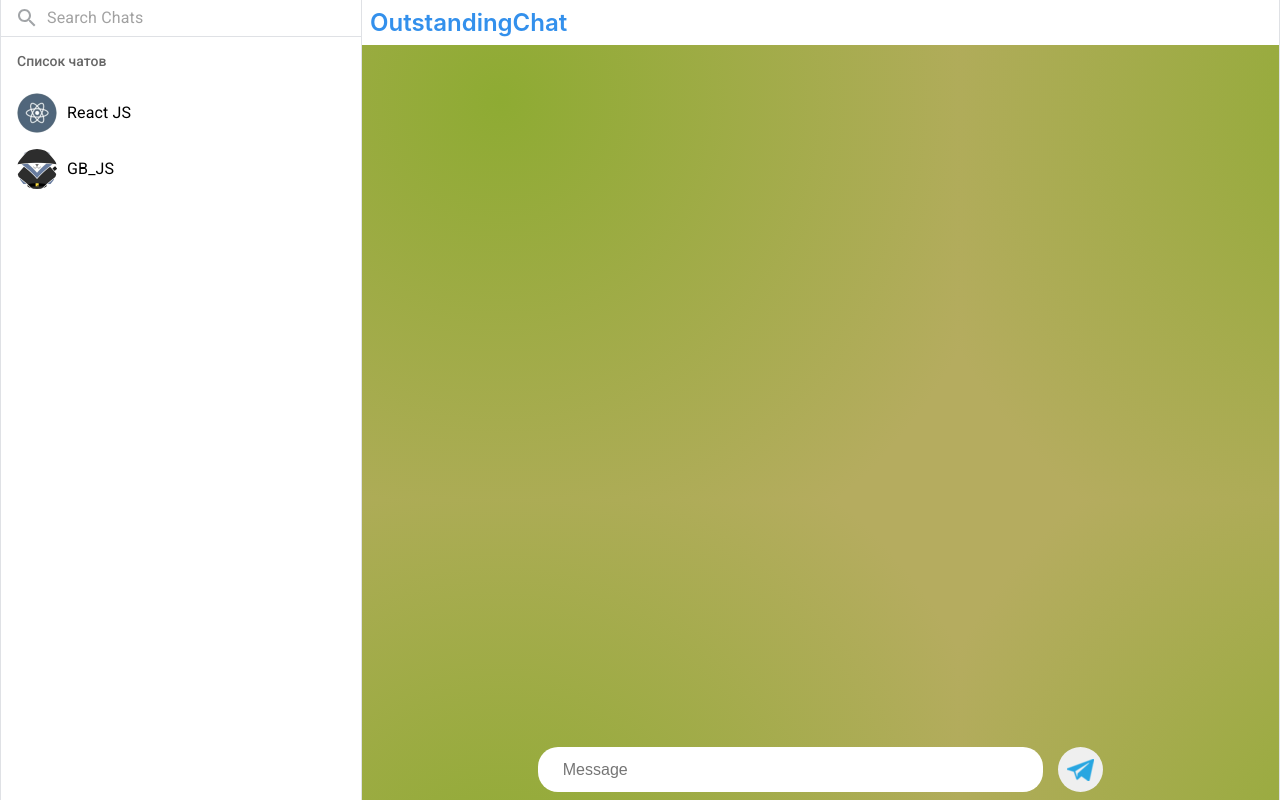
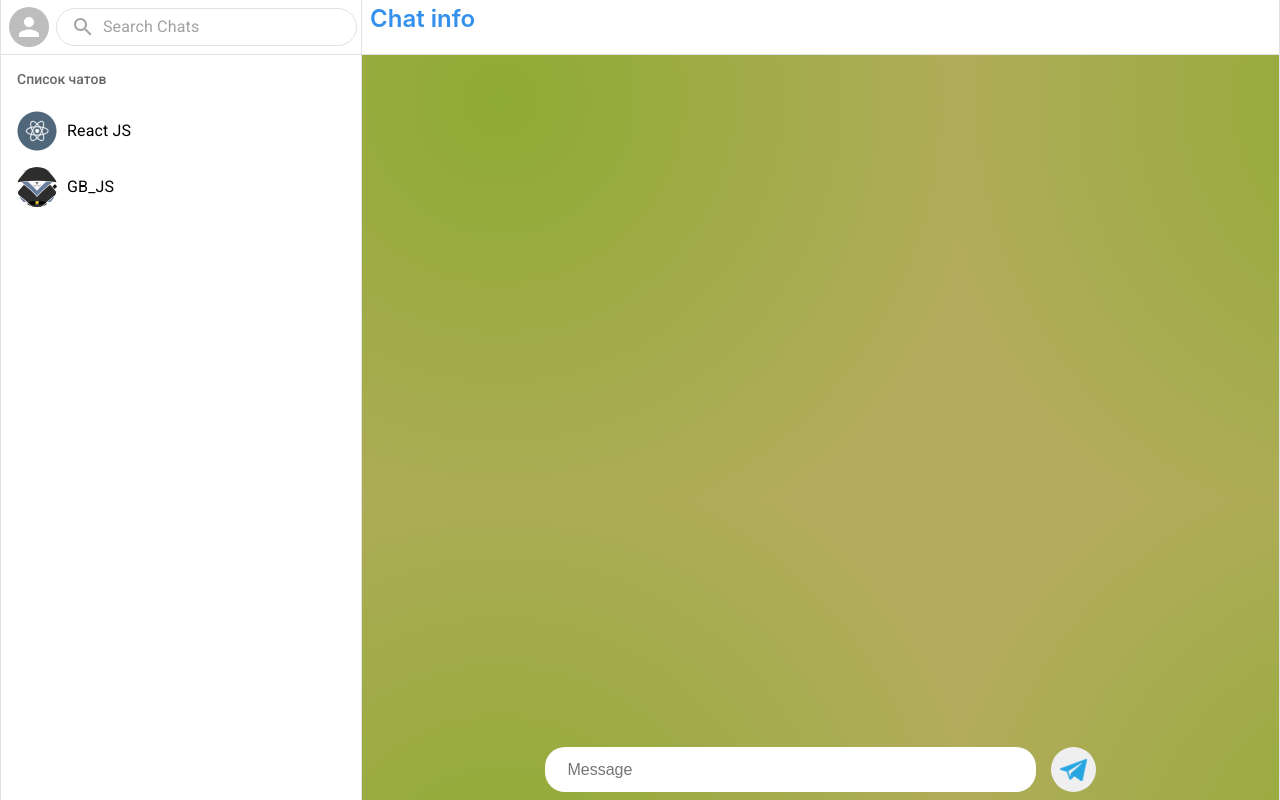
Before and after one commit to DanilKarasev/React, a React (Create React App) app: page / in a window 1280 px wide. Built offline with nearby package versions, Linux system fonts and the light colour scheme.

Commit message:
Minor changes

```diff
--- a/src/Components/ChatsList/ChatsList.jsx
+++ b/src/Components/ChatsList/ChatsList.jsx
@@ -7,15 +7,14 @@ import Avatar from '@mui/material/Avatar';
 import Paper from '@mui/material/Paper';
 import InputBase from '@mui/material/InputBase';
 import SearchIcon from '@mui/icons-material/Search';
-import react_js from './images/chatAvatars/react_js.jpg'
-import gb_js from './images/chatAvatars/gb-js.jpg'
-import faker from 'faker'
+import react_js from './images/chatAvatars/react_js.jpg';
+import gb_js from './images/chatAvatars/gb-js.jpg';
 import {useState} from "react";
-import "./ChatsList.sass"
+import "./ChatsList.sass";
 
 const chats = [
-    {name: 'React JS', id: faker.datatype.uuid(), avatar: react_js},
-    {name: 'GB_JS', id: faker.datatype.uuid(), avatar: gb_js},
+    {name: 'React JS', id: 1, avatar: react_js},
+    {name: 'GB_JS', id: 2, avatar: gb_js},
 ];
 
 export const ChatsList = () => {
@@ -30,6 +29,8 @@ export const ChatsList = () => {
 
     return (
         <div className={"Chat-wrapper"}>
+            <div className={"Chat-left-header"}>
+                <Avatar/>
                 <Paper
                     component="div"
                     sx={{ p: '2px 4px', display: 'flex', alignItems: 'center', boxShadow: 'none', borderRadius: '0', borderBottom: '1px solid #dfe1e5' }}
@@ -42,6 +43,7 @@ export const ChatsList = () => {
                         onChange={(e) => setValue(e.target.value)}
                     />
                 </Paper>
+            </div>
 
             <List component="nav" aria-labelledby="nested-list-subheader"
                 subheader={
--- a/src/Components/ChatsList/ChatsList.sass
+++ b/src/Components/ChatsList/ChatsList.sass
@@ -1,3 +1,16 @@
 .Chat-wrapper
   width: 100%
   max-width: 360px
+
+.Chat-left-header
+  display: flex
+  align-items: center
+  gap: 2%
+  padding: 4px 4px 4px 8px
+  height: 46px
+  border-bottom: 1px solid #dfe1e5
+
+.css-5yjc7j-MuiPaper-root
+  flex-grow: 1
+  border: 1px solid #dfe1e5 !important
+  border-radius: 20px !important
--- a/src/Components/MessageList/MessageList.jsx
+++ b/src/Components/MessageList/MessageList.jsx
@@ -33,7 +33,7 @@ export const MessageList = () => {
 
     return (
         <div className={"Chat"}>
-            <div className="Chat-header">OutstandingChat</div>
+            <div className="Chat-header">Chat info</div>
             <div className={"Chat-body"}>
                 {messageList.map(({message, author, id, time}) => (
                     <div key={id} className={(author === 'ME') ? "Message Message-me" : "Message"}>
@@ -46,7 +46,7 @@ export const MessageList = () => {
                 ))}
             </div>
             <div className={"Chat-footer"}>
-                <form action="submit" onSubmit={addMessage}>
+                <form onSubmit={addMessage}>
                     <input ref={inputRef} value={message} onChange={handleMessage} placeholder={"Message"} type="text" required autoFocus={true}/> <button type={"submit"}/>
                 </form>
             </div>
--- a/src/Components/MessageList/MessageList.sass
+++ b/src/Components/MessageList/MessageList.sass
@@ -9,7 +9,9 @@
   color: #3390ec
   font-size: 24px
   font-weight: 600
-  padding: 1vh
+  height: 46px
+  padding: 4px 4px 4px 8px
+  border-bottom: 1px solid #dfe1e5
 
 .Chat
   display: flex
@@ -29,14 +31,13 @@
   gap: 20px
   padding: 1vh
   flex-grow: 1
-  width: 67%
+  width: 60%
   max-width: 720px
   margin: 0 auto
 
 .Chat-footer
-  width: 67%
-  max-width: 720px
-  min-width: 488px
+  width: 60%
+  min-width: 300px
   margin: 0 auto
   font-size: 24px
   font-weight: 600
@@ -51,7 +52,7 @@
       resize: none
       border-radius: 20px
       padding-left: 4%
-      width: 480px
+      flex-grow: 1
       font-size: 16px
       height: 45px
       margin-right: 15px
```
Also changed, not shown: 1 other file (tests, documents, lock files or other folders). Lines whose indentation alone changed are shown as unchanged.
